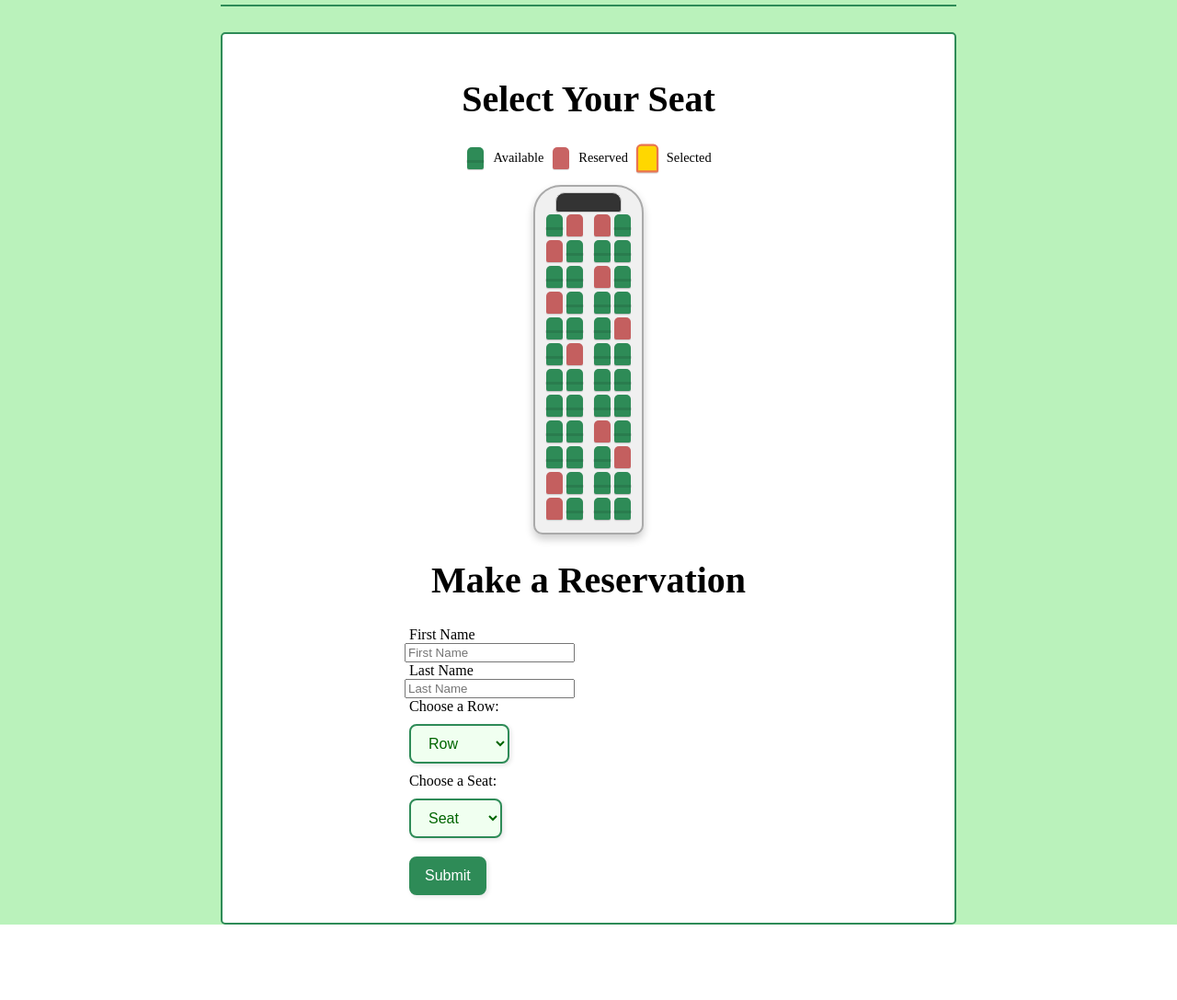
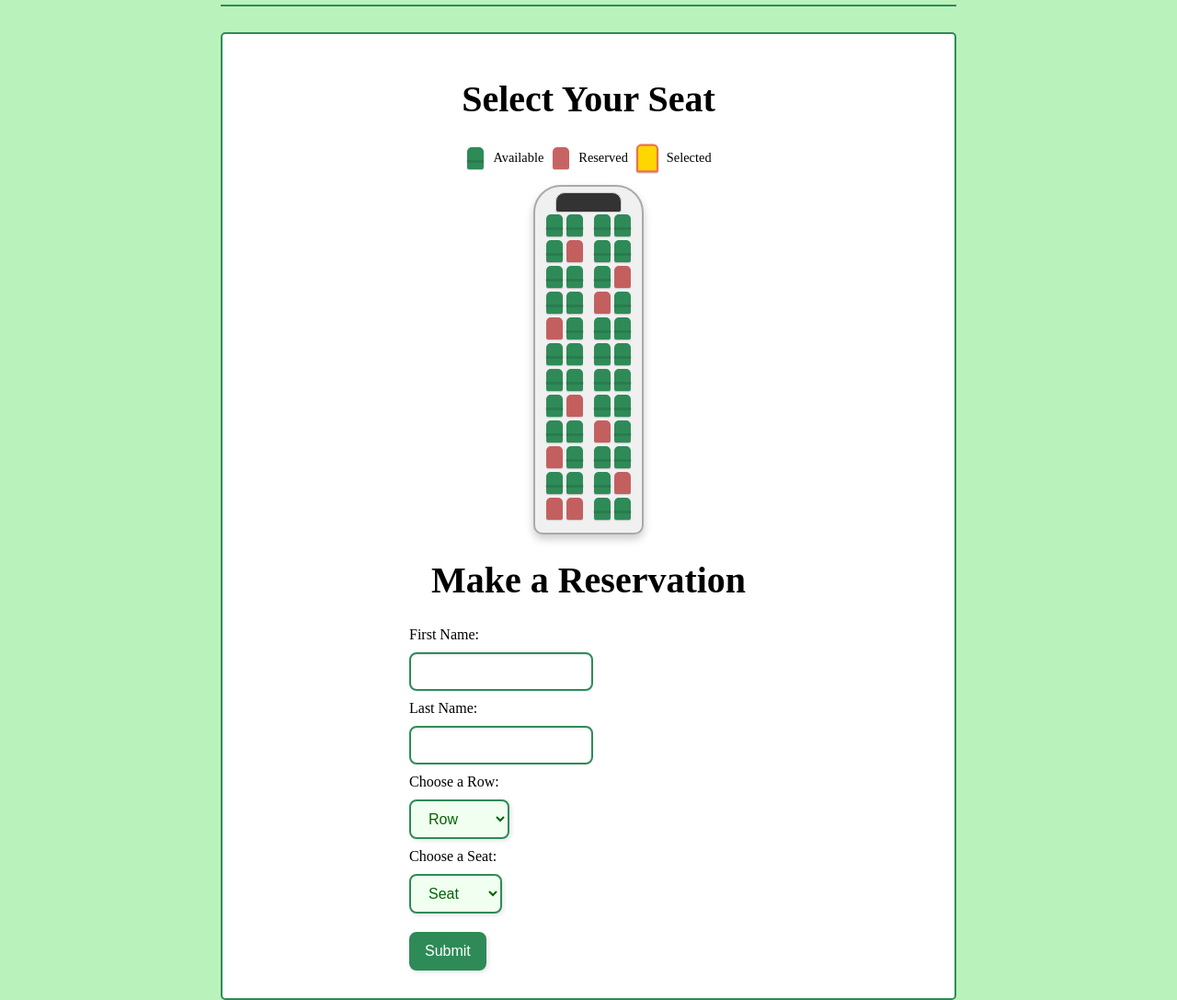
Before and after one commit to steinmeyerspencer/final_proj, a Flask app: page /reservations in a window 1280 px wide. Shown: the part 41-1128 px from the top of the page at 92% size. Before the commit the page ends 1046 px from the top, so only its background shows below. Run offline with Flask 3, Linux system fonts and the light colour scheme; data comes from the database, SQL or seed files in the repository; both versions use the stored data as it was after the commit.

Commit message:
Finished up reservations page

```diff
--- a/main.py
+++ b/main.py
@@ -6,21 +6,6 @@ from datetime import datetime
 app = Flask(__name__)
 app.config["DEBUG"] = True
 app.config['SECRET_KEY'] = 'your secret key'
-
-seating_chart = [
-    ['O', 'X', 'X', 'O'],
-    ['X', 'O', 'O', 'O'],
-    ['O', 'O', 'X', 'O'],
-    ['X', 'O', 'O', 'O'],
-    ['O', 'O', 'O', 'X'],
-    ['O', 'X', 'O', 'O'],
-    ['O', 'O', 'O', 'O'],
-    ['O', 'O', 'O', 'O'],
-    ['O', 'O', 'X', 'O'],
-    ['O', 'O', 'O', 'X'],
-    ['X', 'O', 'O', 'O'],
-    ['X', 'O', 'O', 'O']
-]
 
 # Function to open a connection to the database.db file
 def get_db_connection():
@@ -33,6 +18,24 @@ def get_db_connection():
 
     #return the connection object
     return conn
+
+def get_seating_chart():
+    seating_chart = [['O'] * 4 for _ in range(12)]
+
+    db = get_db_connection()
+
+    seats = db.execute('SELECT seatRow, seatColumn FROM reservations').fetchall()
+
+    for seat in seats:
+        row = seat[0]
+        col = seat[1]
+
+        seating_chart[row - 1][col - 1] = 'X'
+
+    db.close()
+
+    return seating_chart
+
 
 def create_eticket_num(first_name):
     infotc_string = 'INFOTC4320'
@@ -67,6 +70,7 @@ def index_post():
     if page == 'adminLogin':
         return render_template('admin.html')
     elif page == 'reserveSeat':
+        seating_chart = get_seating_chart()
         return render_template('reservations.html', seats = seating_chart)
 
 
@@ -86,7 +90,7 @@ def admin_post():
 # route to display reservations page
 @app.route('/reservations')
 def reservations():
-
+    seating_chart = get_seating_chart()
     return render_template('reservations.html', seats=seating_chart)
 
 # route to handle seat reservation request
@@ -95,23 +99,38 @@ def reservations_post():
     # get information from reservations page and create variables to send to function
     first_name = request.form.get('first_name')
     last_name = request.form.get('last_name')
-    row = request.form.get('row')
-    seat = request.form.get('seat')
+    row = int(request.form.get('row'))
+    seat = int(request.form.get('seat'))
     eticket_num = create_eticket_num(first_name)
     created = datetime.now()
+
+
+    # insert into database
+    try:
+        conn = get_db_connection()
+        sql_query = """
+            INSERT INTO reservations (passengerName, seatRow, seatColumn, eTicketNumber, created)
+            VALUES (?, ?, ?, ?, ?);
+            """
+        conn.execute(sql_query, (first_name, row, seat, eticket_num, created))
+        conn.commit()
+
+    except sqlite3.Error as e:
+        flash(f"A database error occurred: {e}", "error")
+        return redirect(url_for('reservations'))
+
+    finally:
+        if conn:
+            conn.close()
 
     # set the text to display
     text_to_display = []
     text_to_display.append(f"Congralutions {first_name}! Row {row}, seat {seat} is now reserved for you. Enjoy your trip!")
-    text_to_display.append(f"\nYour eticket number is: {eticket_num}")
-    text_to_display.append(f"\ndb: {first_name} {last_name} {row} {seat} {eticket_num} {created}")
+    text_to_display.append(f"Your eticket number is: {eticket_num}")
 
-    # to do: set the seating chart to the actual stuff from the database.
-        # update seating chart after reservation goes through
-            # should be handled by sending to database
-        # send reservation to database
-        # update css for text input boxes
 
+    # get new chart and display it
+    seating_chart = get_seating_chart()
 
     return render_template('reservations.html', seats=seating_chart, text_to_display = text_to_display)
 
--- a/static/reservations.css
+++ b/static/reservations.css
@@ -65,6 +65,23 @@
     border-radius: 1px;
 }
 
+.seat:hover::before {
+    content: "R" attr(data-row) " : S" attr(data-seat);
+    position: absolute;
+    bottom: 120%;
+    left: 50%;
+    transform: translateX(-50%);
+    background-color: #333;
+    color: #fff;
+    padding: 4px 8px;
+    border-radius: 4px;
+    font-size: 10px;
+    white-space: nowrap;
+    z-index: 100;
+    box-shadow: 0 2px 4px rgba(0,0,0,0.2);
+    pointer-events: none;
+}
+
 .seat.taken {
     background-color: #B22222;
     cursor: not-allowed;
--- a/static/style.css
+++ b/static/style.css
@@ -98,3 +98,29 @@ nav a:hover {
     color: #4A148C;
     text-decoration: underline;
 }
+
+input[type="text"],
+input[type="password"],
+input[type="email"] {
+    width: 50%;
+    max-width: 400px;
+    font-size: 1em;
+    padding: 10px 15px;
+    margin: 10px 5px;
+    border: 2px solid #2E8B57;
+    border-radius: 8px;
+    background-color: #ffffff;
+    color: #333;
+    box-shadow: inset 0 1px 3px rgba(0,0,0,0.1);
+    box-sizing: border-box;
+    transition: all 0.3s ease;
+}
+
+input[type="text"]:focus,
+input[type="password"]:focus,
+input[type="email"]:focus {
+    outline: none;
+    border-color: #1E5938;
+    background-color: #F0FFF0;
+    box-shadow: 0 0 5px rgba(46, 139, 87, 0.5);
+}
--- a/templates/reservations.html
+++ b/templates/reservations.html
@@ -36,7 +36,10 @@
                              onclick="selectSeat(this)">
                         </div>
                     {% else %}
-                        <div class="seat taken"></div>
+                        <div class="seat taken"
+                            data-row="{{ row_num }}"
+                            data-seat="{{ seat_num }}">
+                        </div>
                     {% endif %}
 
                 {% endfor %}
@@ -49,13 +52,13 @@
 
     <form action="#" method="POST" style="max-width: 400px; margin: 0 auto;">
 
-        <label for="first_name">First Name</label>
+        <label for="first_name">First Name: </label>
         <br>
-        <input type="text" id="first_name" name="first_name" placeholder="First Name" required>
+        <input type="text" id="first_name" name="first_name" placeholder="" required>
         <br>
-        <label for="last_name">Last Name</label>
+        <label for="last_name">Last Name: </label>
         <br>
-        <input type="text" id="last_name" name="last_name" placeholder="Last Name" required>
+        <input type="text" id="last_name" name="last_name" placeholder="" required>
         <br>
         <label for="row">Choose a Row:</label>
         <br>
```
Also changed, not shown: reservations.db.
